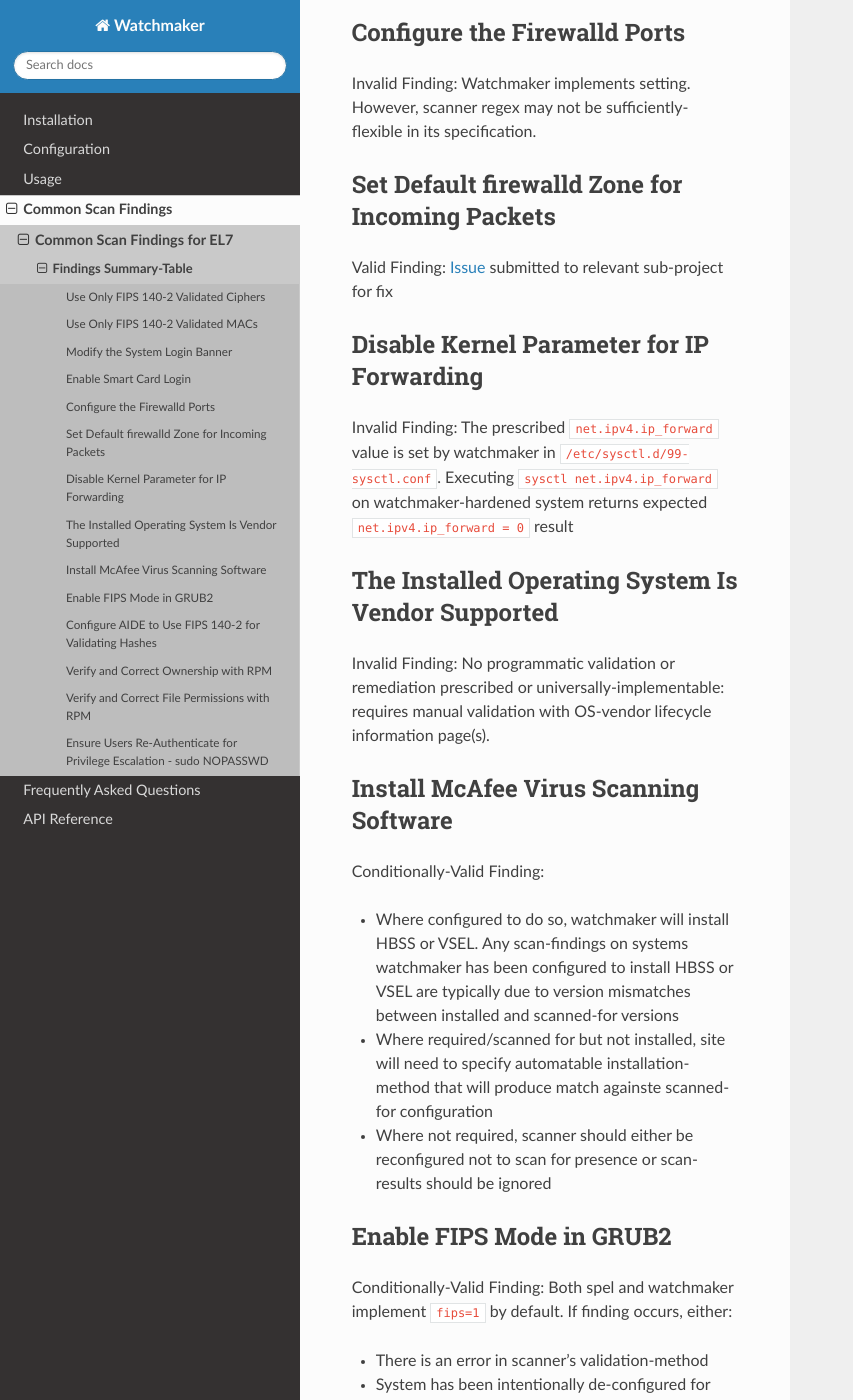
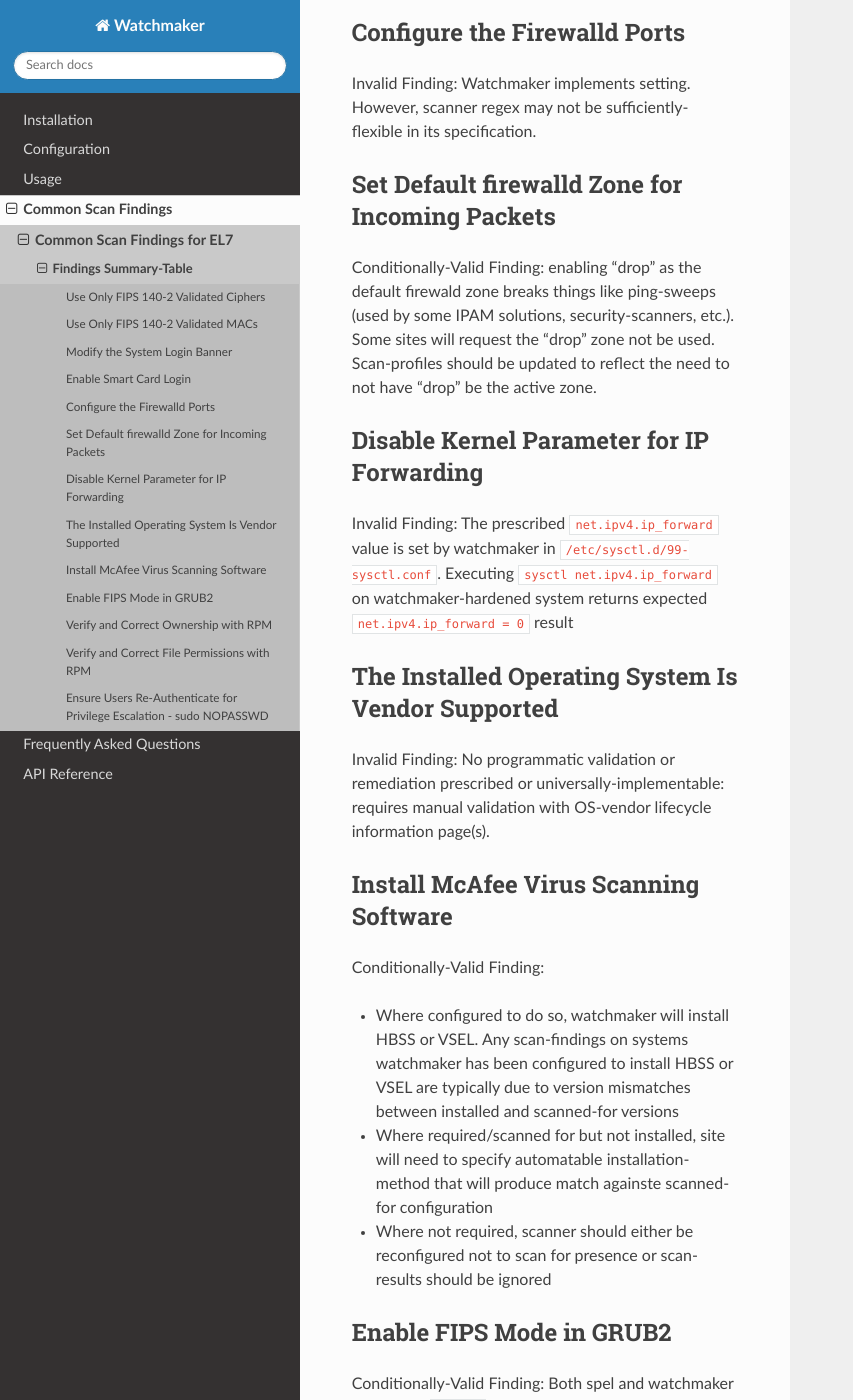
Before and after one commit to plus3it/watchmaker, a Sphinx documentation site: the page built from docs/findings/el7.md, in a window 1280 px wide and 1400 px high, scrolled down 1709 px. Shown: the whole window, without its empty margins (0-853 px from the left). Built offline with Sphinx 7.4.7 and the Read the Docs theme 2.0.0, drawn with Linux system fonts in a browser that asks for light colours; some of the changed text lies outside the part shown.

Commit message:
Update to better reflect expected findings after watchmaker runs

```diff
--- a/docs/findings/el7.md
+++ b/docs/findings/el7.md
@@ -48,7 +48,7 @@ Invalid Finding: Watchmaker implements setting. However, scanner regex may not b
 
 ## Set Default firewalld Zone for Incoming Packets
 
-Valid Finding: [Issue](https://github.com/plus3it/ash-linux-formula/issues/285) submitted to relevant sub-project for fix
+Conditionally-Valid Finding: enabling "drop" as the default firewald zone breaks things like ping-sweeps (used by some IPAM solutions, security-scanners, etc.). Some sites will request the "drop" zone not be used. Scan-profiles should be updated to reflect the need to not have "drop" be the active zone.
 
 ## Disable Kernel Parameter for IP Forwarding
 
@@ -73,9 +73,6 @@ Conditionally-Valid Finding: Both spel and watchmaker implement `fips=1` by defa
 * There is an error in scanner's validation-method
 * System has been intentionally de-configured for FIPS &mdash; typically due to hosted-software's requirements &mdash; and scanned-system will need to be granted a deployment security-exception.
 
-## Configure AIDE to Use FIPS 140-2 for Validating Hashes
-
-Valid Finding: [Issue](https://github.com/plus3it/ash-linux-formula/issues/284) submitted to relevant sub-project for fix
 
 ## Verify and Correct Ownership with RPM
 
```
